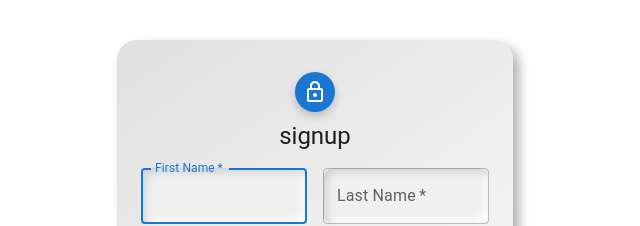
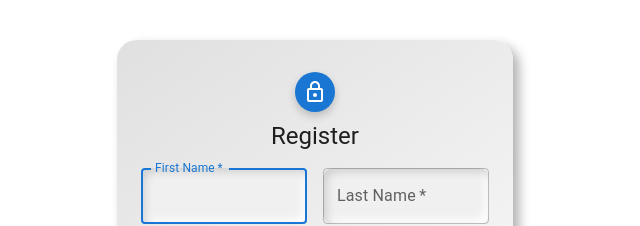
Before and after one commit to MishaAndrosuk/PD322TeamMMMreact, a React (Vite) app: page /register in a window 1280 px wide. Shown: the top 226 px of the page, without its empty margins (325-965 px from the left). Built offline with nearby package versions, Linux system fonts and the light colour scheme.

Commit message:
fix names

```diff
--- a/src/pages/authPage/login/Login.jsx
+++ b/src/pages/authPage/login/Login.jsx
@@ -98,7 +98,7 @@ const Login = () => {
                     <LockOutlinedIcon />
                 </Avatar>
                 <Typography component="h1" variant="h5" sx={{ mb: 2 }}>
-                    Вхід
+                    Login
                 </Typography>
                 <Box component="form" onSubmit={formik.handleSubmit} noValidate sx={{ width: "100%" }}>
                     <TextField
--- a/src/pages/authPage/register/Register.jsx
+++ b/src/pages/authPage/register/Register.jsx
@@ -93,7 +93,7 @@ const Register = () => {
                     <LockOutlinedIcon />
                 </Avatar>
                 <Typography component="h1" variant="h5" sx={{ mb: 2 }}>
-                    {t("signup")}
+                    Register
                 </Typography>
                 <Box
                     component="form"
```
